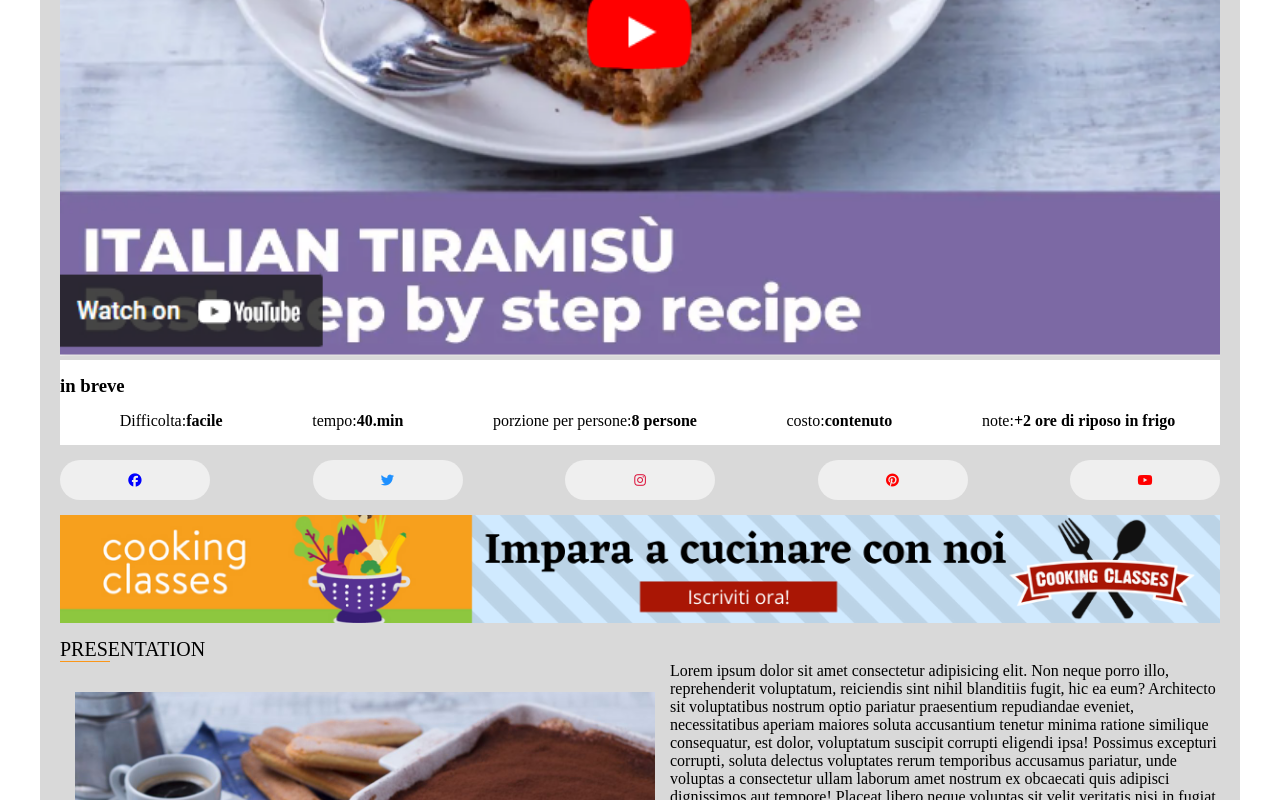
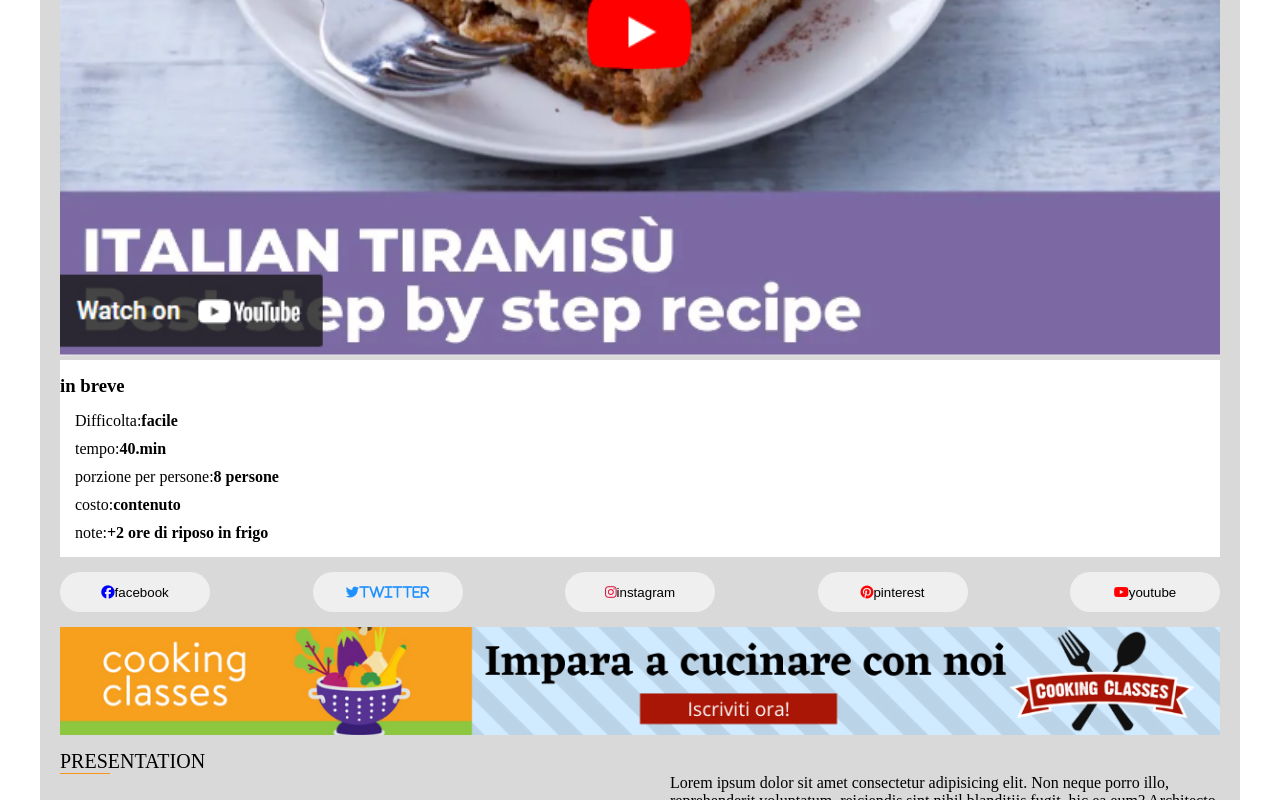
Before and after one commit to Giuseppe-DeFilippo/htmlcss-responsive-layout, a plain HTML site: page index.html in a window 1280 px wide. Shown: the part 475-1275 px from the top of the page. Drawn offline with Linux system fonts and the light colour scheme.

Commit message:
adjstument

```diff
--- a/css/style.css
+++ b/css/style.css
@@ -142,16 +142,18 @@ display: none;
   float: none;
 }
 .pippo{
+}
+.span{
 
 }
-
 /*inizio query 1*/
 @media screen and (max-width: 576px) {
 .d-flex2 {
   align-items: center;
   justify-content: center;
-
-
+}
+.span{
+  display: none;
 }
 }
 
@@ -159,6 +161,9 @@ display: none;
 @media screen and (min-width: 768px) {
 .comparsa{
   display: block;
+}
+.span{
+  display: none;
 }
 .button-font{
   border: none;
@@ -185,4 +190,10 @@ border-radius: 25px;
   .text-color{
     font-size: 35px;
   }
+  .pippo{
+    flex-direction: column;
+  }
+.span{
+  display:inline;
 }
+}
--- a/index.html
+++ b/index.html
@@ -40,11 +40,11 @@
             </div>
             <!--loghi-->
             <div class="d-flex loghi padding-15px padding-top-15px">
-                    <button class="button-font"><i class="fa-brands fa-facebook" style="color:blue;"></i></button>
-                    <button class="button-font"><i class="fa-brands fa-twitter" style="color: dodgerblue;"></i></button>
-                    <button class="button-font"><i class="fa-brands fa-instagram" style="color: crimson;"></i></button>
-                    <button class="button-font"><i class="fa-brands fa-pinterest" style="color: red;"></i></button>
-                    <button class="button-font"><i class="fa-brands fa-youtube" style="color: red;"></i></button>
+                    <button class="button-font"><i class="fa-brands fa-facebook" style="color:blue;"></i><span class="span">facebook</span></button>
+                    <button class="button-font"><i class="fa-brands fa-twitter" style="color: dodgerblue;"><span class="span">twitter</span></i></button>
+                    <button class="button-font"><i class="fa-brands fa-instagram" style="color: crimson;"></i><span class="span">instagram</span></button>
+                    <button class="button-font"><i class="fa-brands fa-pinterest" style="color: red;"></i><span class="span">pinterest</span></button>
+                    <button class="button-font"><i class="fa-brands fa-youtube" style="color: red;"></i><span class="span">youtube</span></button>
 
             </div>
             <!--ad-->
```
